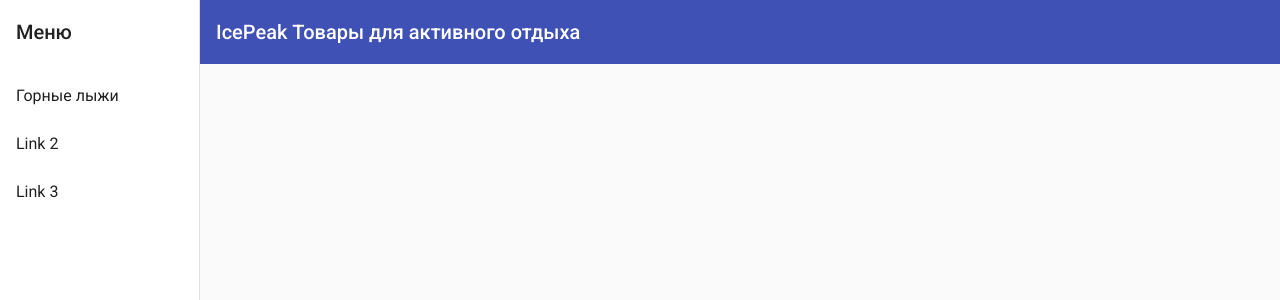
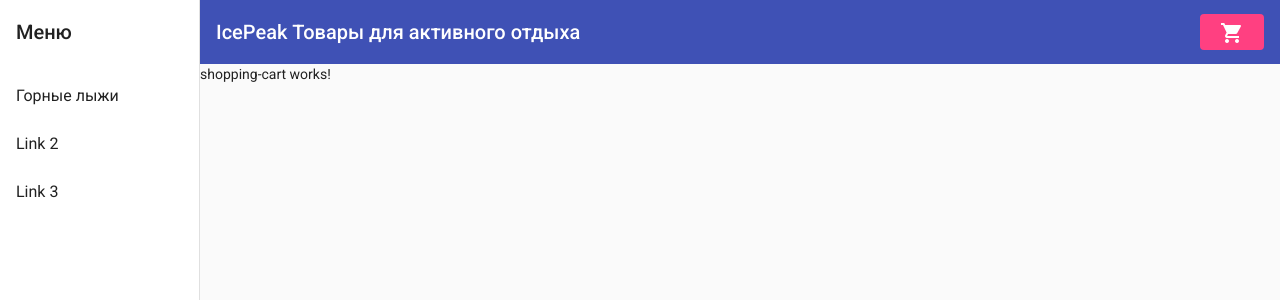
Before and after one commit to asp2403/icepeak, an Angular app: page /shopping-cart in a window 1280 px wide. Before the commit this address led to /. Shown: the top 300 px of the page. Built offline with nearby package versions, Linux system fonts and the light colour scheme.

Commit message:
Adding items  to shopping cart

```diff
--- a/src/app/app-routing.module.ts
+++ b/src/app/app-routing.module.ts
@@ -2,11 +2,13 @@
 import { RouterModule, Routes } from '@angular/router';
 import { ProductsComponent } from './products/products.component';
 import { ProductDetailComponent } from './product-detail/product-detail.component';
+import { ShoppingCartComponent } from './shopping-cart/shopping-cart.component';
 
 const routes: Routes = [
   { path: 'products', component: ProductsComponent },
   { path: '', redirectTo: '/products', pathMatch: 'full'},
-  { path: 'product/:id', component: ProductDetailComponent}
+  { path: 'product/:id', component: ProductDetailComponent},
+  { path: 'shopping-cart', component: ShoppingCartComponent }
 ];
 
 @NgModule({
--- a/src/app/nav/nav.component.css
+++ b/src/app/nav/nav.component.css
@@ -15,3 +15,8 @@
   top: 0;
   z-index: 1;
 }
+
+.mat-sidenav-content .mat-toolbar {
+  display: flex;
+  justify-content: space-between;
+}
--- a/src/app/nav/nav.component.html
+++ b/src/app/nav/nav.component.html
@@ -21,6 +21,9 @@
         <mat-icon aria-label="Side nav toggle icon">menu</mat-icon>
       </button>
       <span>{{title}}</span>
+      <button mat-flat-button color="accent" routerLink="/shopping-cart">
+        <mat-icon>shopping_cart</mat-icon>{{getCartLength()}}
+      </button>
     </mat-toolbar>
     <router-outlet></router-outlet>
   </mat-sidenav-content>
--- a/src/app/nav/nav.component.ts
+++ b/src/app/nav/nav.component.ts
@@ -2,6 +2,8 @@
 import { BreakpointObserver, Breakpoints } from '@angular/cdk/layout';
 import { Observable } from 'rxjs';
 import { map, shareReplay } from 'rxjs/operators';
+import { SkiService } from '../ski.service';
+
 
 @Component({
   selector: 'app-nav',
@@ -19,6 +21,15 @@
     );
 
 
-  constructor(private breakpointObserver: BreakpointObserver) {}
+  constructor(private breakpointObserver: BreakpointObserver, private skiService: SkiService ) {}
+
+  getCartLength(): string {
+    let len = this.skiService.cart.length;
+    if (len > 0) {
+      return len.toString();
+    } else {
+      return '';
+    }
+  }
 
 }
--- a/src/app/product-detail/product-detail.component.css
+++ b/src/app/product-detail/product-detail.component.css
@@ -17,9 +17,5 @@
     margin: 10px;
     display: flex;
     justify-content: flex-start;
+    gap: 5px;
 }
-
-.footer-button {
-
-    margin: 0 5px;
-}
--- a/src/app/product-detail/product-detail.component.html
+++ b/src/app/product-detail/product-detail.component.html
@@ -9,11 +9,11 @@
         <p>{{ski.description}}</p>
         <mat-divider></mat-divider>
         <div class="footer">
-        <button mat-raised-button color="accent" class="footer-button">
+        <button mat-raised-button color="accent" (click)="addToCart(ski.id)">
             <mat-icon>shopping_cart</mat-icon>
             Добавить в корзину
         </button>
-        <button mat-raised-button (click)="goBack()" class="footer-button">Назад</button>
+        <button mat-raised-button (click)="goBack()" >Назад</button>
         </div>
     </div>
 </div>
--- a/src/app/product-detail/product-detail.component.ts
+++ b/src/app/product-detail/product-detail.component.ts
@@ -3,6 +3,7 @@
 import { Location } from '@angular/common';
 import { SkiService } from '../ski.service';
 import { Ski } from '../Ski';
+import {MatSnackBar} from '@angular/material/snack-bar';
 
 @Component({
   selector: 'app-product-detail',
@@ -16,7 +17,8 @@
   constructor(
     private route: ActivatedRoute,
     private skiService: SkiService,
-    private location: Location
+    private location: Location,
+    private snackBar: MatSnackBar
   ) { }
 
   ngOnInit(): void {
@@ -32,4 +34,14 @@
     this.location.back();
   }
 
+  addToCart(id: number): void {
+    this.skiService.addToCart(id).subscribe(ski => {
+      this.snackBar.open(`Лыжи ${ski.model} добавлены в корзину`, '', {
+        duration: 2000,
+        verticalPosition: 'top'
+      });
+
+      this.goBack()});
+  }
+
 }
--- /dev/null
+++ b/src/app/shopping-cart/shopping-cart.component.html
@@ -0,0 +1 @@
+<p>shopping-cart works!</p>
--- /dev/null
+++ b/src/app/shopping-cart/shopping-cart.component.ts
@@ -0,0 +1,15 @@
+import { Component, OnInit } from '@angular/core';
+
+@Component({
+  selector: 'app-shopping-cart',
+  templateUrl: './shopping-cart.component.html',
+  styleUrls: ['./shopping-cart.component.css']
+})
+export class ShoppingCartComponent implements OnInit {
+
+  constructor() { }
+
+  ngOnInit(): void {
+  }
+
+}
--- a/src/app/ski.service.ts
+++ b/src/app/ski.service.ts
@@ -3,10 +3,13 @@
 import { SKIS } from './mock-skis';
 import { Observable, of } from 'rxjs';
 
+
 @Injectable({
   providedIn: 'root'
 })
 export class SkiService {
+
+  cart: Ski[] = [];
 
   constructor() { }
 
@@ -18,4 +21,10 @@
     const ski = SKIS.find(ski => ski.id === id)!;
     return of(ski);
   }
+
+  addToCart(id: number): Observable<Ski> {
+    const ski = this.getSki(id);
+    ski.subscribe(ski => this.cart.push(ski));
+    return ski;
+  }
 }
```
Also changed, not shown: src/app/app.module.ts (+6 -2 lines), src/app/shopping-cart/shopping-cart.component.css (added), 1 other file (tests, documents, lock files or other folders).
